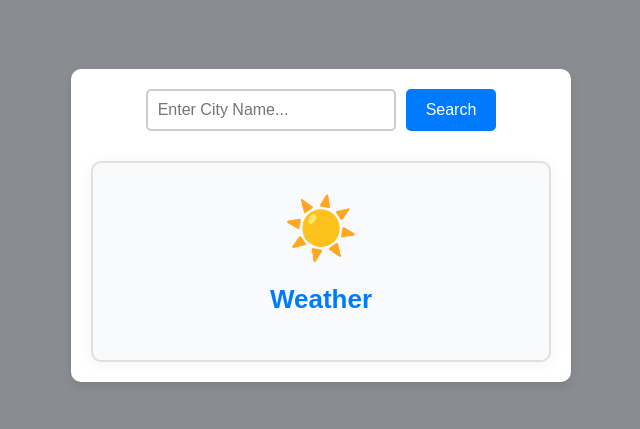
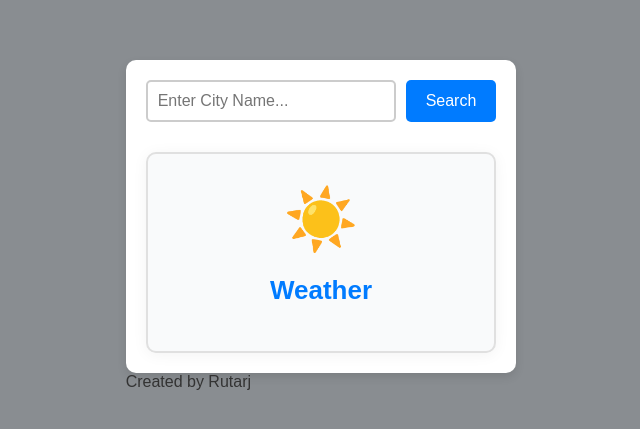
Before and after one commit to rutarj/Weather-App, a plain HTML site: page index.html in a window 1280 px wide. Shown: the part 175-604 px from the top of the page, without its empty margins (319-959 px from the left). Drawn offline with Linux system fonts and the light colour scheme.

Commit message:
Footer added

```diff
--- a/index.html
+++ b/index.html
@@ -7,6 +7,7 @@
     <link href="style.css" rel="stylesheet" />
   </head>
   <body>
+    <div class="page-wrapper">
       <div class="container">
         <div class="input">
           <input type="text" placeholder="Enter City Name..." />
@@ -19,6 +20,10 @@
           <div class="description"></div>
         </div>
       </div>
+      <footer>
+        <p>Created by Rutarj</p>
+      </footer>
+    </div>
     <script src="script.js"></script>
   </body>
 </html>
```
Lines whose indentation alone changed are shown as unchanged.
